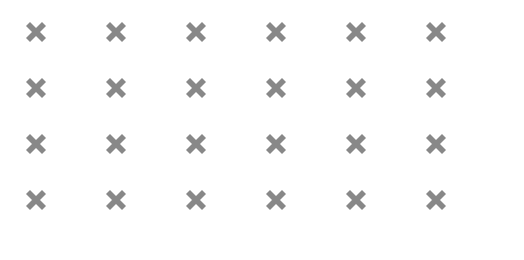
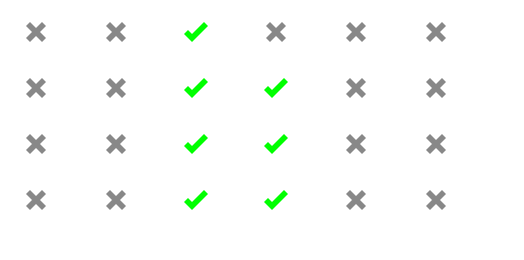
Before and after one commit to nobii/nobiis-boot-camp, a plain HTML site: page index.html in a window 1280 px wide. Shown: the part 236-496 px from the top of the page, 429-953 px from the left. Drawn offline with Linux system fonts and the light colour scheme.

Commit message:
みんなもできることふえた。

```diff
--- a/index.html
+++ b/index.html
@@ -53,17 +53,17 @@
 <td><img class="member-table__image" src="http://resource.kayac.com.s3.amazonaws.com/uploads/attachment/member/190/grid.png" alt="ばびこ"/></td>
 <td class="member-table__cell"><span class="mega-octicon octicon-x"></span></td>
 <td class="member-table__cell"><span class="mega-octicon octicon-x"></span></td>
-<td class="member-table__cell"><span class="mega-octicon octicon-x"></span></td>
+<td class="member-table__cell"><span class="mega-octicon octicon-check"></span></td>
 <td class="member-table__cell"><span class="mega-octicon octicon-x"></span></td>
 <td class="member-table__cell"><span class="mega-octicon octicon-x"></span></td>
 <td class="member-table__cell"><span class="mega-octicon octicon-x"></span></td>
 </tr>
 <tr>
-<td><img class="member-table__image" src="http://resource.kayac.com.s3.amazonaws.com/uploads/attachment/member/241/grid.png" alt="ばびこ"/></td>
+<td><img class="member-table__image" src="http://resource.kayac.com.s3.amazonaws.com/uploads/attachment/member/241/grid.png" alt="いでおん"/></td>
 <td class="member-table__cell"><span class="mega-octicon octicon-x"></span></td>
 <td class="member-table__cell"><span class="mega-octicon octicon-x"></span></td>
-<td class="member-table__cell"><span class="mega-octicon octicon-x"></span></td>
-<td class="member-table__cell"><span class="mega-octicon octicon-x"></span></td>
+<td class="member-table__cell"><span class="mega-octicon octicon-check"></span></td>
+<td class="member-table__cell"><span class="mega-octicon octicon-check"></span></td>
 <td class="member-table__cell"><span class="mega-octicon octicon-x"></span></td>
 <td class="member-table__cell"><span class="mega-octicon octicon-x"></span></td>
 </tr>
@@ -71,8 +71,8 @@
 <td><img class="member-table__image" src="http://resource.kayac.com.s3.amazonaws.com/uploads/attachment/member/301/grid.png" alt="わりえもん"/></td>
 <td class="member-table__cell"><span class="mega-octicon octicon-x"></span></td>
 <td class="member-table__cell"><span class="mega-octicon octicon-x"></span></td>
-<td class="member-table__cell"><span class="mega-octicon octicon-x"></span></td>
-<td class="member-table__cell"><span class="mega-octicon octicon-x"></span></td>
+<td class="member-table__cell"><span class="mega-octicon octicon-check"></span></td>
+<td class="member-table__cell"><span class="mega-octicon octicon-check"></span></td>
 <td class="member-table__cell"><span class="mega-octicon octicon-x"></span></td>
 <td class="member-table__cell"><span class="mega-octicon octicon-x"></span></td>
 </tr>
@@ -80,8 +80,8 @@
 <td><img class="member-table__image" src="http://resource.kayac.com.s3.amazonaws.com/uploads/attachment/member/357/grid.png" alt="ぎーすー"/></td>
 <td class="member-table__cell"><span class="mega-octicon octicon-x"></span></td>
 <td class="member-table__cell"><span class="mega-octicon octicon-x"></span></td>
-<td class="member-table__cell"><span class="mega-octicon octicon-x"></span></td>
-<td class="member-table__cell"><span class="mega-octicon octicon-x"></span></td>
+<td class="member-table__cell"><span class="mega-octicon octicon-check"></span></td>
+<td class="member-table__cell"><span class="mega-octicon octicon-check"></span></td>
 <td class="member-table__cell"><span class="mega-octicon octicon-x"></span></td>
 <td class="member-table__cell"><span class="mega-octicon octicon-x"></span></td>
 </tr>
```
Also changed, not shown: src/options.yaml (+8 -8 lines).
